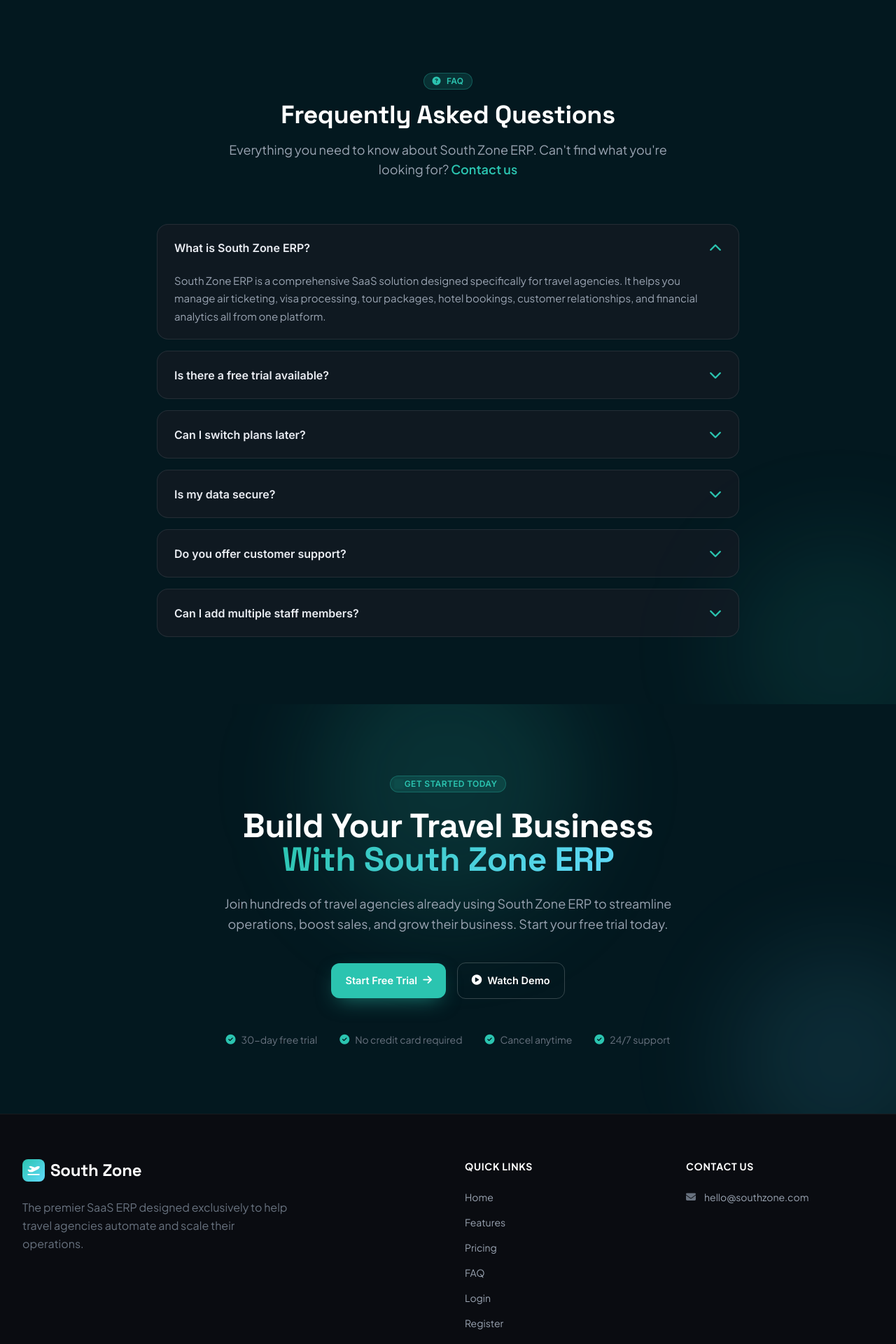
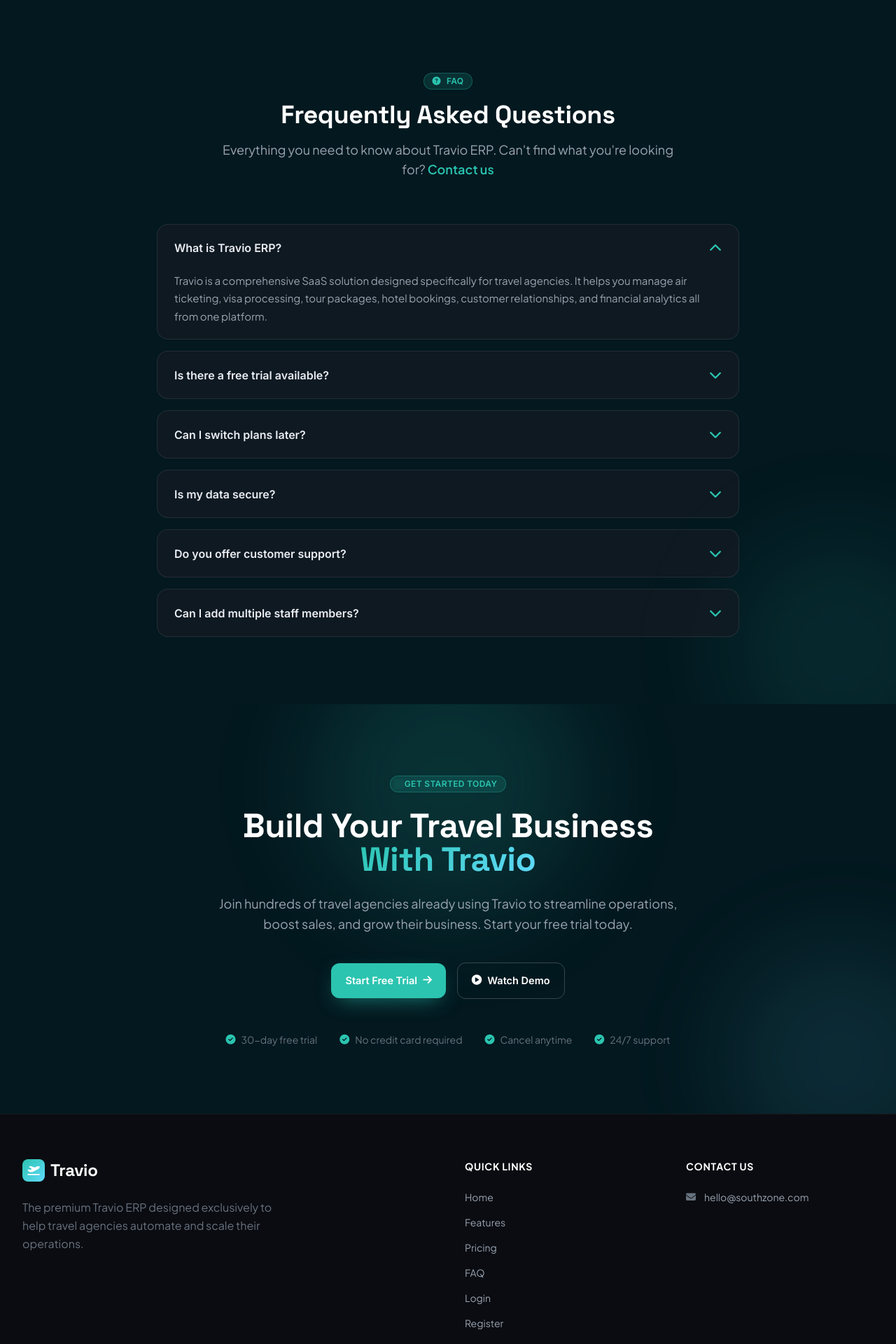
Before and after one commit to mamunkhan53/travio, a PHP site: page / in a window 1280 px wide. Shown: the part 4285-6205 px from the top of the page at 70% size. Run offline with PHP 8.4, Linux system fonts and the light colour scheme; data comes from the database, SQL or seed files in the repository; some libraries are stand-ins or nearby versions.

Commit message:
Update content and layout in landing page
Replit-Commit-Author: Agent

```diff
--- a/pages/landing.php
+++ b/pages/landing.php
@@ -371,7 +371,7 @@ function renderLandingPage($conn) {
                 <div class="w-10 h-10 bg-gradient-to-br from-[#2BC4B0] to-[#61DAFB] rounded-xl flex items-center justify-center text-white shadow-lg shadow-[#2BC4B0]/20">
                     <i class="fa-solid fa-plane-departure text-xl"></i>
                 </div>
-                <h1 class="sz-display text-2xl font-bold text-white tracking-tight">South Zone</h1>
+                <h1 class="sz-display text-2xl font-bold text-white tracking-tight">Travio</h1>
             </div>
             <div class="hidden md:flex items-center space-x-8">
                 <a href="#features" class="text-sm font-medium text-[#9AA4B2] hover:text-[#2BC4B0] transition">Features</a>
@@ -624,15 +624,15 @@ function renderLandingPage($conn) {
                     <i class="fa-solid fa-circle-question"></i> FAQ
                 </div>
                 <h2 class="sz-display text-3xl lg:text-4xl font-bold text-white mb-4">Frequently Asked Questions</h2>
-                <p class="text-lg text-[#9AA4B2] max-w-2xl mx-auto">Everything you need to know about South Zone ERP. Can't find what you're looking for? <a href="#" style="color: var(--sz-teal); text-decoration: none; font-weight: 600;">Contact us</a></p>
+                <p class="text-lg text-[#9AA4B2] max-w-2xl mx-auto">Everything you need to know about Travio ERP. Can't find what you're looking for? <a href="#" style="color: var(--sz-teal); text-decoration: none; font-weight: 600;">Contact us</a></p>
             </div>
 
             <div class="space-y-4">
                 <?php
                 $faqs = [
                     [
-                        'q' => 'What is South Zone ERP?',
-                        'a' => 'South Zone ERP is a comprehensive SaaS solution designed specifically for travel agencies. It helps you manage air ticketing, visa processing, tour packages, hotel bookings, customer relationships, and financial analytics all from one platform.'
+                        'q' => 'What is Travio ERP?',
+                        'a' => 'Travio is a comprehensive SaaS solution designed specifically for travel agencies. It helps you manage air ticketing, visa processing, tour packages, hotel bookings, customer relationships, and financial analytics all from one platform.'
                     ],
                     [
                         'q' => 'Is there a free trial available?',
@@ -648,7 +648,7 @@ function renderLandingPage($conn) {
                     ],
                     [
                         'q' => 'Do you offer customer support?',
-                        'a' => 'Yes, all plans include email support. We also provide documentation, video tutorials, and a knowledge base to help you get the most out of South Zone ERP.'
+                        'a' => 'Yes, all plans include email support. We also provide documentation, video tutorials, and a knowledge base to help you get the most out of Travio.'
                     ],
                     [
                         'q' => 'Can I add multiple staff members?',
@@ -687,12 +687,12 @@ function renderLandingPage($conn) {
             <!-- Heading -->
             <h2 class="sz-display text-4xl lg:text-5xl font-bold text-white leading-tight mb-6">
                 Build Your Travel Business<br>
-                <span style="background: linear-gradient(135deg, #2BC4B0, #61DAFB); -webkit-background-clip: text; -webkit-text-fill-color: transparent; background-clip: text;">With South Zone ERP</span>
+                <span style="background: linear-gradient(135deg, #2BC4B0, #61DAFB); -webkit-background-clip: text; -webkit-text-fill-color: transparent; background-clip: text;">With Travio</span>
             </h2>
 
             <!-- Description -->
             <p class="text-lg text-[#9AA4B2] max-w-2xl mx-auto mb-10 leading-relaxed">
-                Join hundreds of travel agencies already using South Zone ERP to streamline operations,
+                Join hundreds of travel agencies already using Travio to streamline operations,
                 boost sales, and grow their business. Start your free trial today.
             </p>
 
@@ -740,9 +740,9 @@ function renderLandingPage($conn) {
                     <div class="w-8 h-8 bg-gradient-to-br from-[#2BC4B0] to-[#61DAFB] rounded-lg flex items-center justify-center text-white">
                         <i class="fa-solid fa-plane-departure text-sm"></i>
                     </div>
-                    <h1 class="sz-display text-2xl font-bold text-white tracking-tight">South Zone</h1>
+                    <h1 class="sz-display text-2xl font-bold text-white tracking-tight">Travio</h1>
                 </div>
-                <p class="text-[#68727F] mb-6 max-w-sm leading-relaxed">The premier SaaS ERP designed exclusively to help travel agencies automate and scale their operations.</p>
+                <p class="text-[#68727F] mb-6 max-w-sm leading-relaxed">The premium Travio ERP designed exclusively to help travel agencies automate and scale their operations.</p>
             </div>
             <div>
                 <h4 class="text-white font-bold mb-6 uppercase tracking-wider text-sm">Quick Links</h4>
@@ -763,7 +763,7 @@ function renderLandingPage($conn) {
             </div>
         </div>
         <div class="max-w-7xl mx-auto px-4 sm:px-6 lg:px-8 text-center text-sm text-[#68727F]">
-            &copy; <?= date('Y') ?> South Zone ERP. All rights reserved. Designed for Travel Agencies.
+            &copy; <?= date('Y') ?> Travio ERP. All rights reserved. Developed for Travel Agencies.
         </div>
     </footer>
     </div>
```
